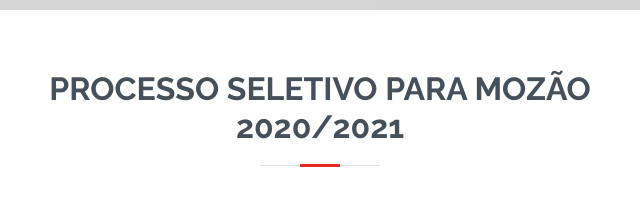
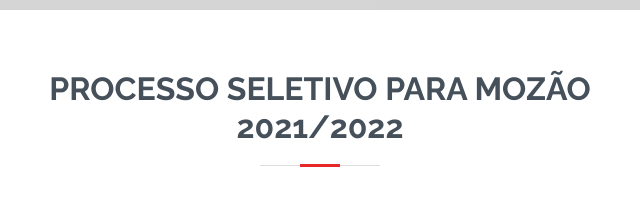
Before and after one commit to pscordeiro/Mozao-pro-Paulo, a plain HTML site: page index.html in a window 1280 px wide. Shown: the part 790-1004 px from the top of the page, 370-1010 px from the left. Drawn offline with nearby package versions, Linux system fonts and the light colour scheme.

Commit message:
UPDATE DATE

```diff
--- a/index.html
+++ b/index.html
@@ -76,7 +76,7 @@
       <div class="container" data-aos="fade-up">
 
         <div class="section-title">
-          <h2>Processo seletivo para mozão</br>2020/2021</h2>
+          <h2>Processo seletivo para mozão</br>2021/2022</h2>
           <p></p>
         </div>
 
```
